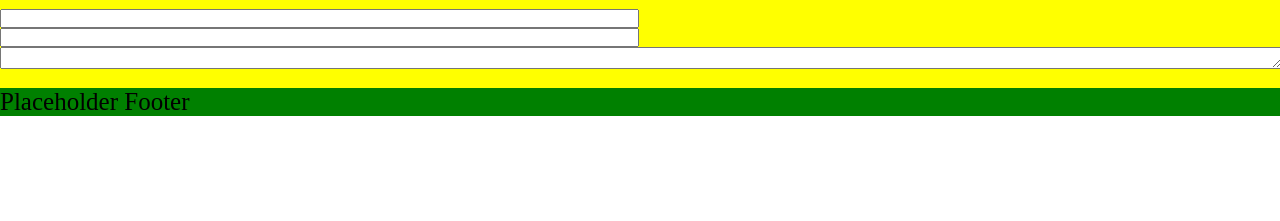
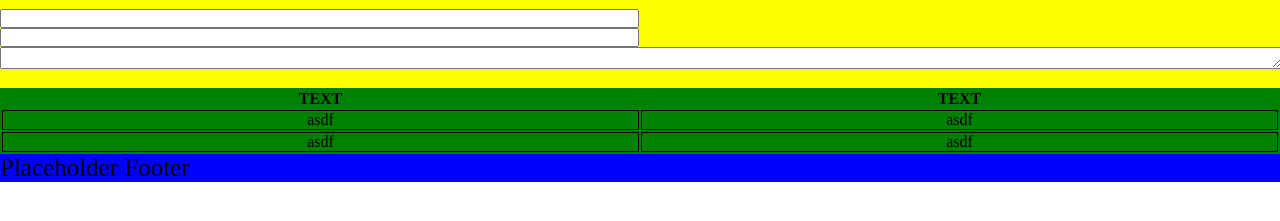
Before and after one commit to skylar-401-advanced-javascript/design-challenges, a website: page index.html in a window 1280 px wide. Shown: the part 147-368 px from the top of the page. Drawn offline with Linux system fonts and the light colour scheme.

Commit message:
added simple table and styled it

```diff
--- a/index.html
+++ b/index.html
@@ -19,6 +19,36 @@
     <input type="number">
     <textarea></textarea>
   </form>
+  <table>
+    <thead>
+      <tr>
+        <th>
+          TEXT
+        </th>
+        <th>
+          TEXT
+        </th>
+      </tr>
+    </thead>
+    <tbody>
+      <tr>
+        <td>
+          asdf
+        </td>
+        <td>
+          asdf
+        </td>
+      </tr>
+      <tr>
+        <td>
+          asdf
+        </td>
+        <td>
+          asdf
+        </td>
+      </tr>
+    </tbody>
+  </table>
   <Footer>Placeholder Footer</Footer>
 </body>
 </html>
--- a/styles/footer.scss
+++ b/styles/footer.scss
@@ -1,4 +1,4 @@
 footer {
   font-size: 25px;
-  background: green;
+  background: blue;
 }
--- a/styles/styles.scss
+++ b/styles/styles.scss
@@ -1 +1 @@
-@import 'reset.scss', 'header.scss', 'footer.scss', 'form.scss'
+@import 'reset.scss', 'header.scss', 'footer.scss', 'form.scss', 'table.scss'
--- /dev/null
+++ b/styles/table.scss
@@ -0,0 +1,9 @@
+table {
+  width: 100%;
+  background: green;
+}
+
+td {
+  border: 1px solid black;
+  text-align: center;
+}
```
Also changed, not shown: styles/styles.css.
